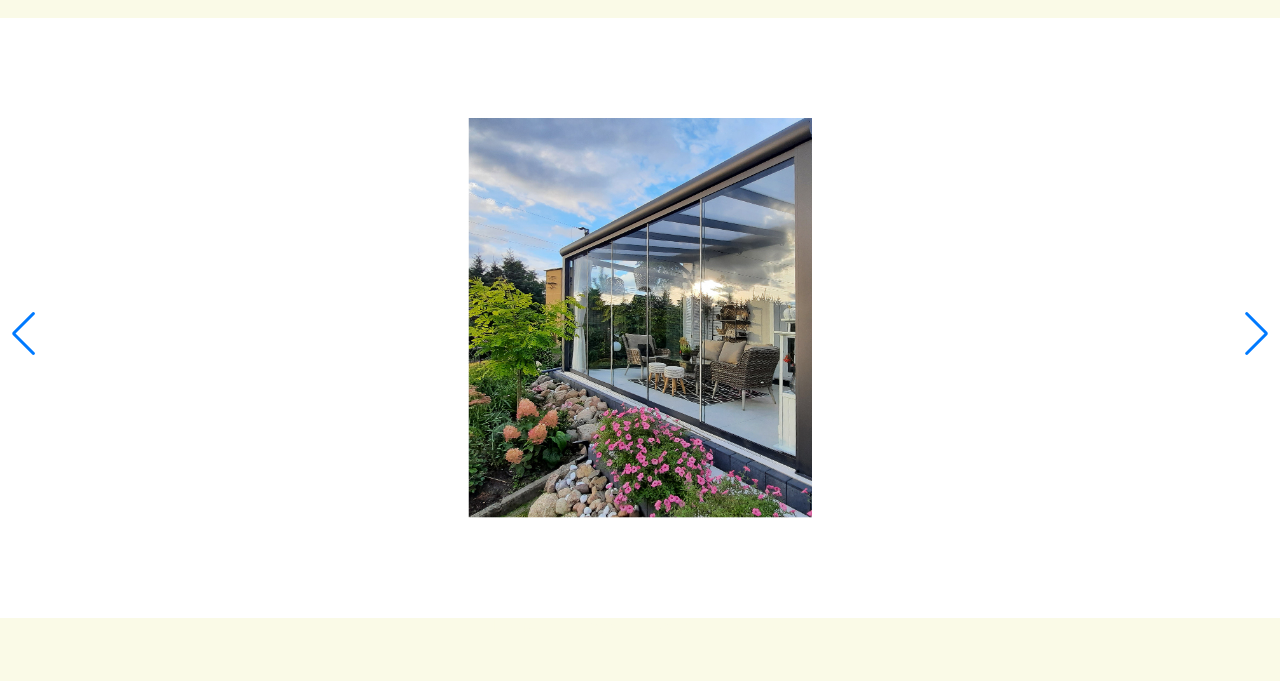
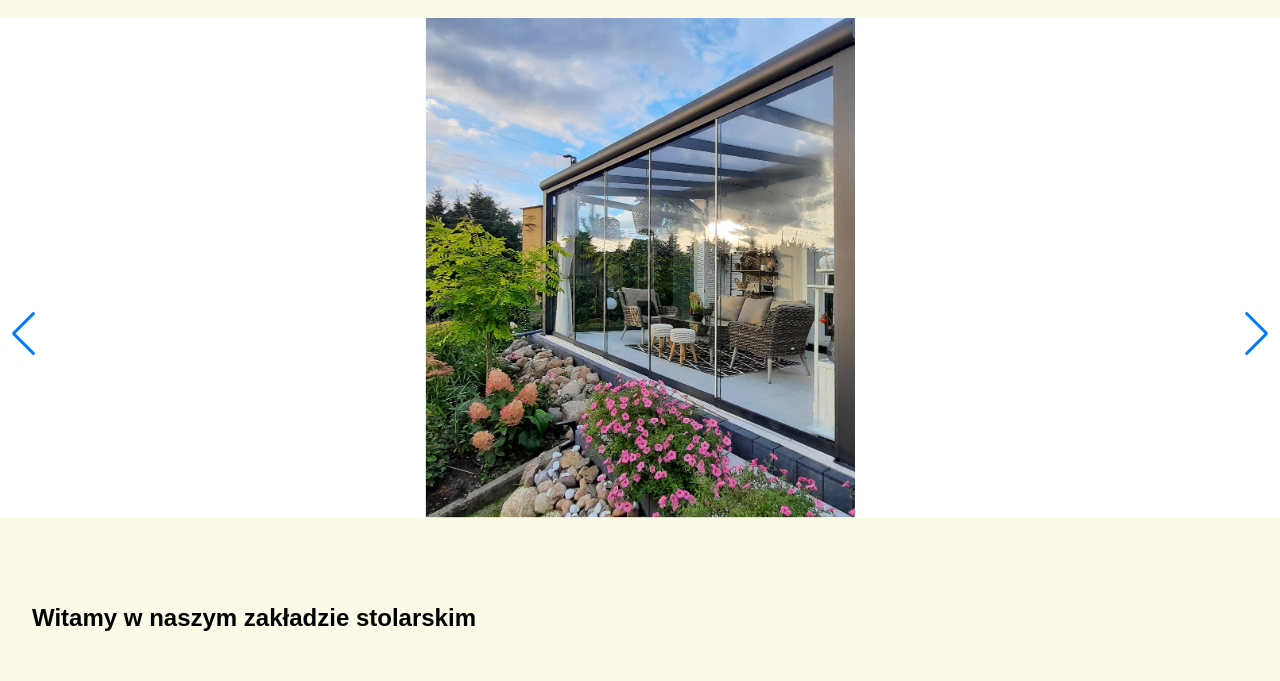
Before and after one commit to Hvnzu/Hvznu.github.io, a plain HTML site: page index.html in a window 1280 px wide. Shown: the part 66-747 px from the top of the page. Drawn offline with nearby package versions, Linux system fonts and the light colour scheme.

Commit message:
Update index.html

```diff
--- a/index.html
+++ b/index.html
@@ -24,7 +24,7 @@
         /* Styl karuzeli w nagłówku */
         .swiper-container {
             width: 100%;
-            height: 600px; /* Wysokość karuzeli */
+            height: 500px; /* Wysokość karuzeli */
         }
 
         .swiper-slide {
@@ -37,7 +37,7 @@
 
         .swiper-slide img {
             width: 100%; /* Wszystkie obrazki mają tę samą szerokość */
-            height: 400px; /* Ustawiona wysokość obrazka */
+            height: 500px; /* Ustawiona wysokość obrazka */
             object-fit: contain; /* Obrazki są w całości widoczne i dopasowane do kontenera */
         }
 
```
